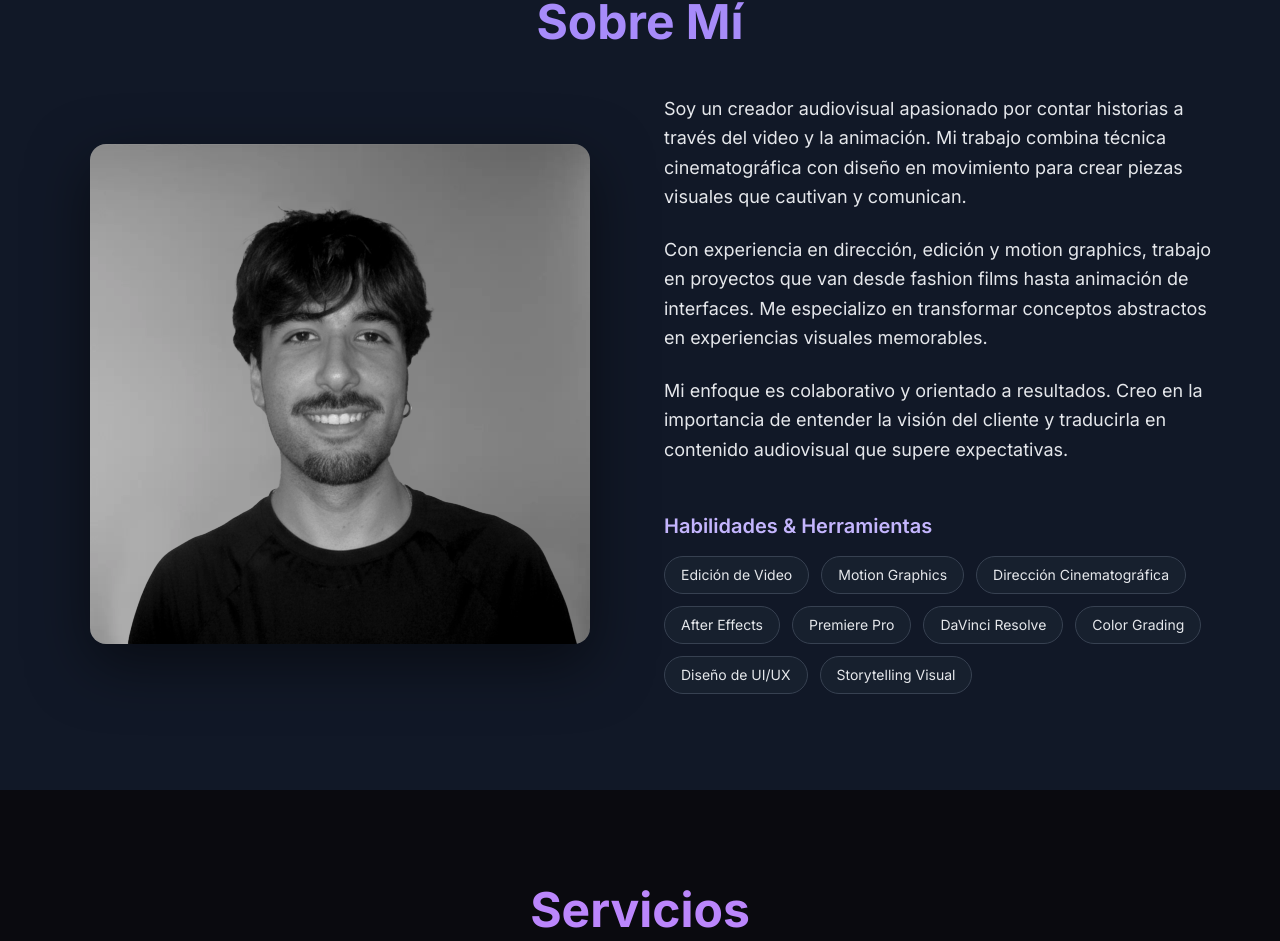
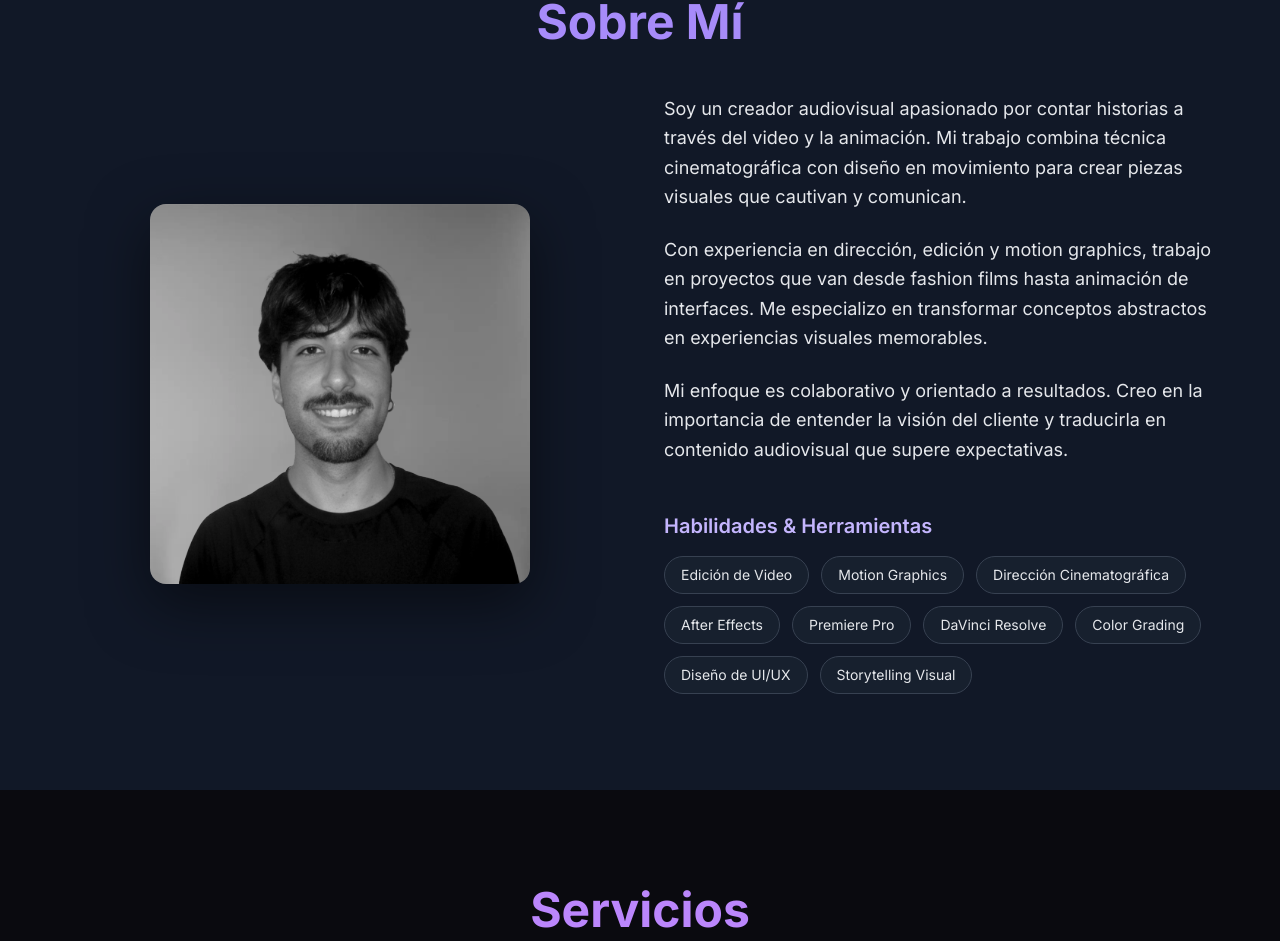
Before and after one commit to NahuelGranollers/Portfolio, a React (Vite) app: page / in a window 1280 px wide. Shown: the part 2161-3102 px from the top of the page. Built offline with nearby package versions, Linux system fonts and the light colour scheme.

Commit message:
taamaño

```diff
--- a/components/About.tsx
+++ b/components/About.tsx
@@ -17,8 +17,8 @@ const About: React.FC = () => {
               depth="/images/deph.webp"
               alpha="/images/alpha.webp"
               background="/images/fondo.webp"
-              width={500}
-              height={500}
+              width={380}
+              height={380}
               intensity={10}
               className="rounded-2xl"
             />
--- a/components/DepthParallaxMasked.tsx
+++ b/components/DepthParallaxMasked.tsx
@@ -107,7 +107,7 @@ const DepthParallaxMasked: React.FC<Props> = ({
       for (let y = 0; y < height; y++) {
         for (let x = 0; x < width; x++) {
           const i = (y * width + x) * 4;
-          const depthValue = 1 - (depthData[i] / 255); // Invertido
+          const depthValue = depthData[i] / 255;
 
           const displaceX = Math.round(x + offsetX * depthValue);
           const displaceY = Math.round(y + offsetY * depthValue);
```
